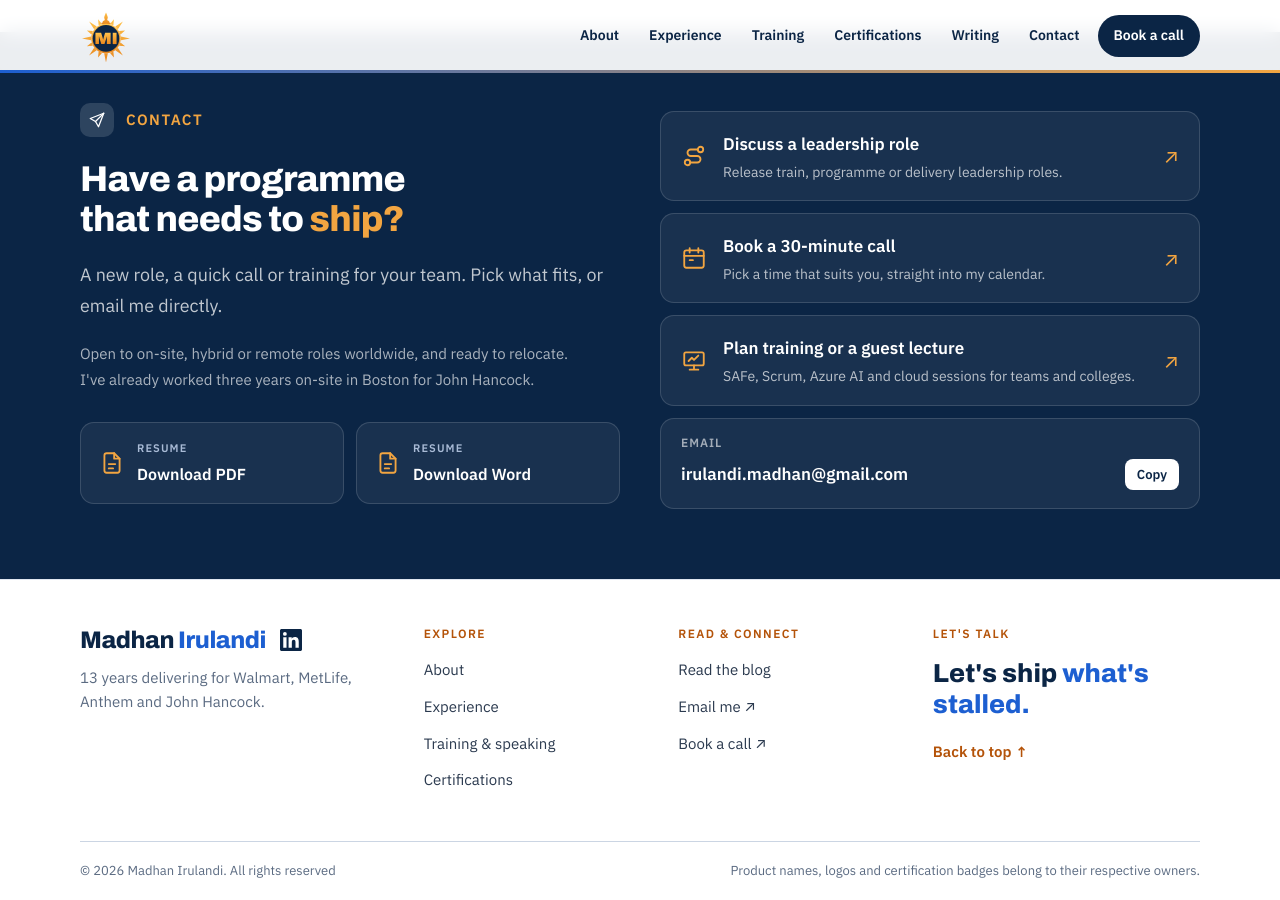
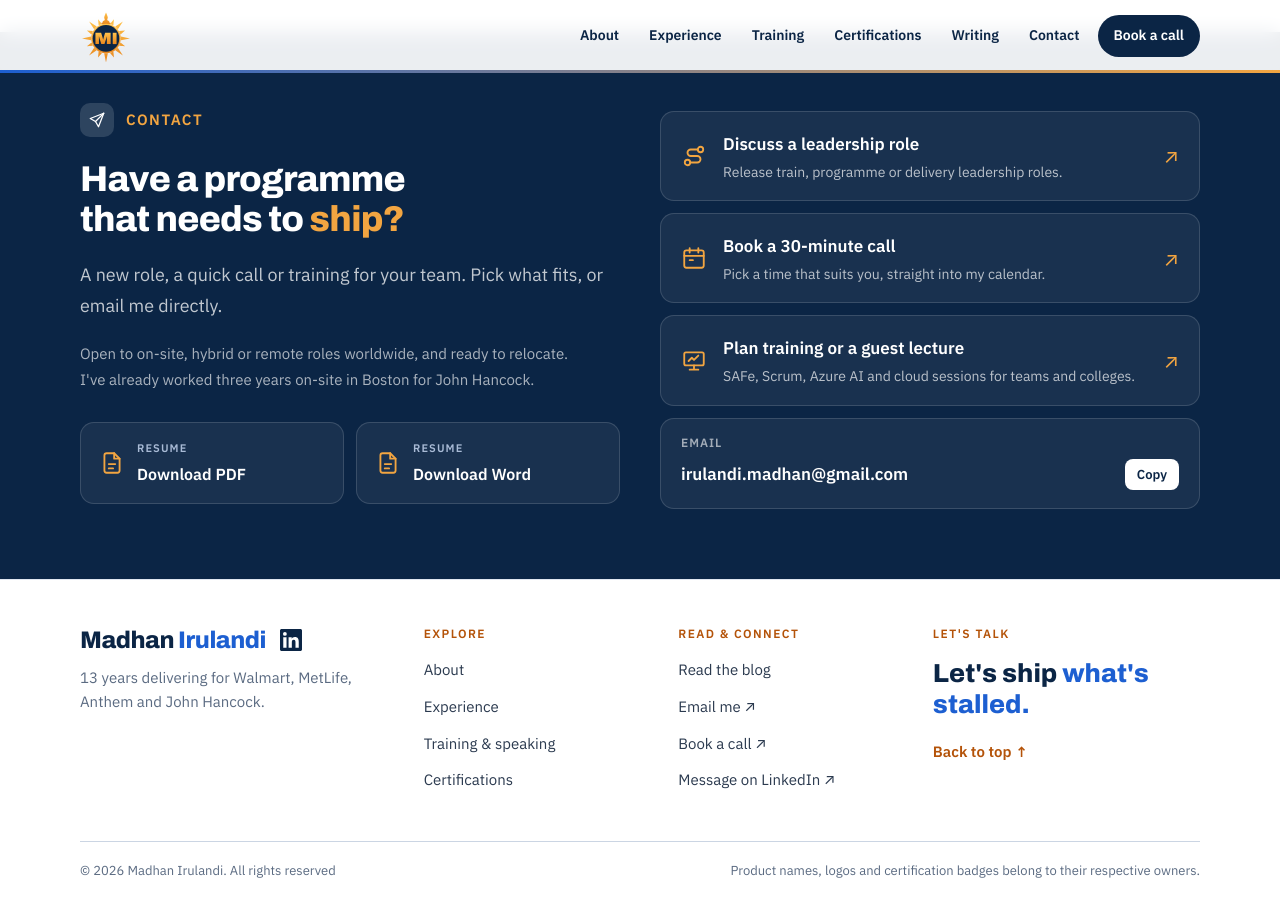
Before and after one commit to Madhan-I/Madhan-I.github.io, a Jekyll site: the page built from index.html, in a window 1280 px wide and 900 px high, scrolled down 9262 px. Built offline with Jekyll 4.4.1, drawn with Linux system fonts in a browser that asks for light colours.

Commit message:
Footer: Message on LinkedIn link in place of Download resume.
Co-Authored-By: Claude Opus 5.5 <noreply@anthropic.com>
Claude-Session: https://claude.ai/code/session_01MFRrTt7LBDdX57m85KHNGp

```diff
--- a/_layouts/default.html
+++ b/_layouts/default.html
@@ -44,6 +44,7 @@
         <a href="{{ '/blog/' | relative_url }}">Read the blog</a>
         <a href="mailto:{{ site.data.profile.email }}">Email me ↗</a>
         {% if site.data.profile.calendly != "" %}<a href="{{ site.data.profile.calendly }}" target="_blank" rel="noopener">Book a call ↗</a>{% endif %}
+        <a href="{{ site.data.profile.linkedin }}" target="_blank" rel="noopener" data-goatcounter-click="footer-linkedin-message">Message on LinkedIn ↗</a>
       </div>
       <div class="f-col f-end">
         <b>Let's talk</b>
```
